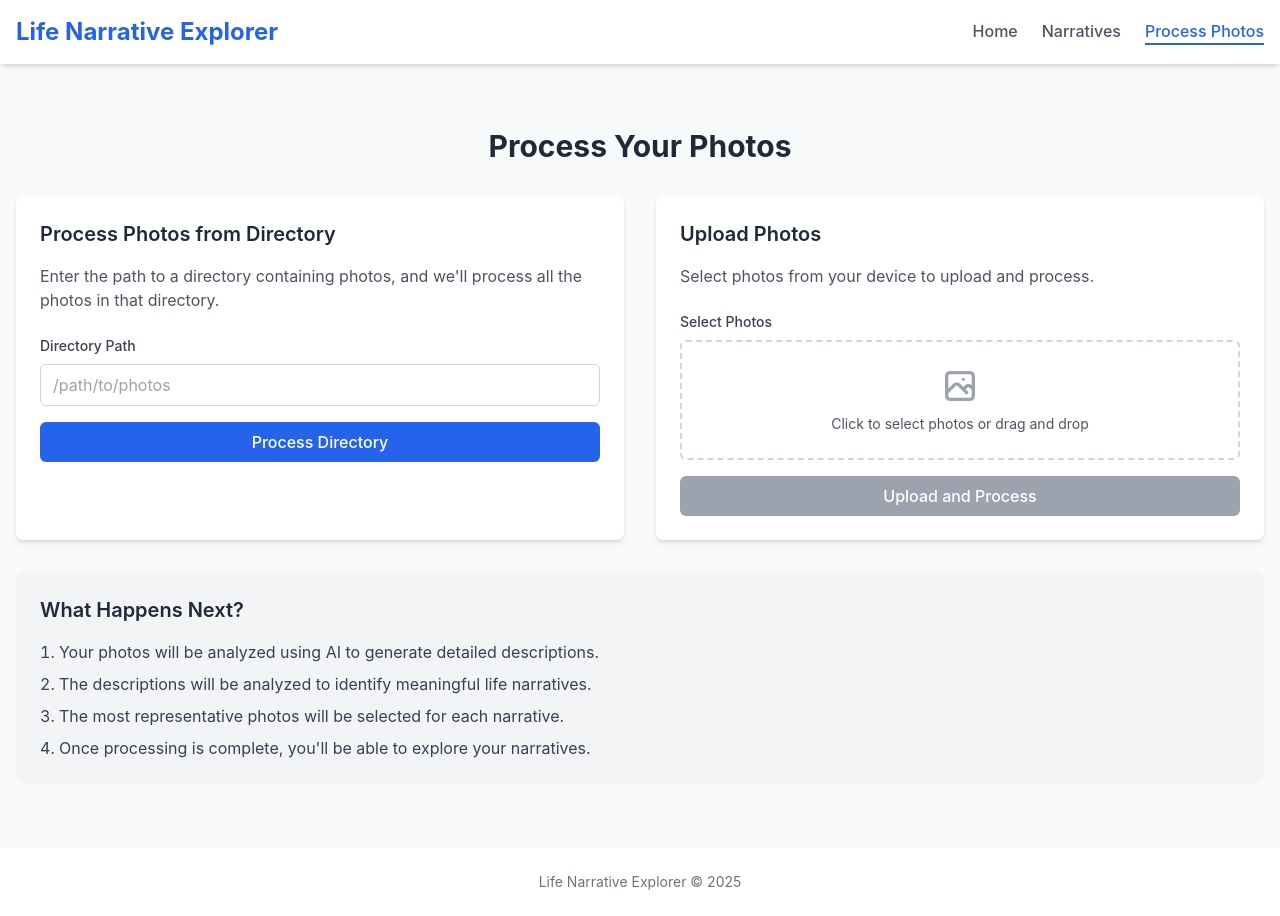
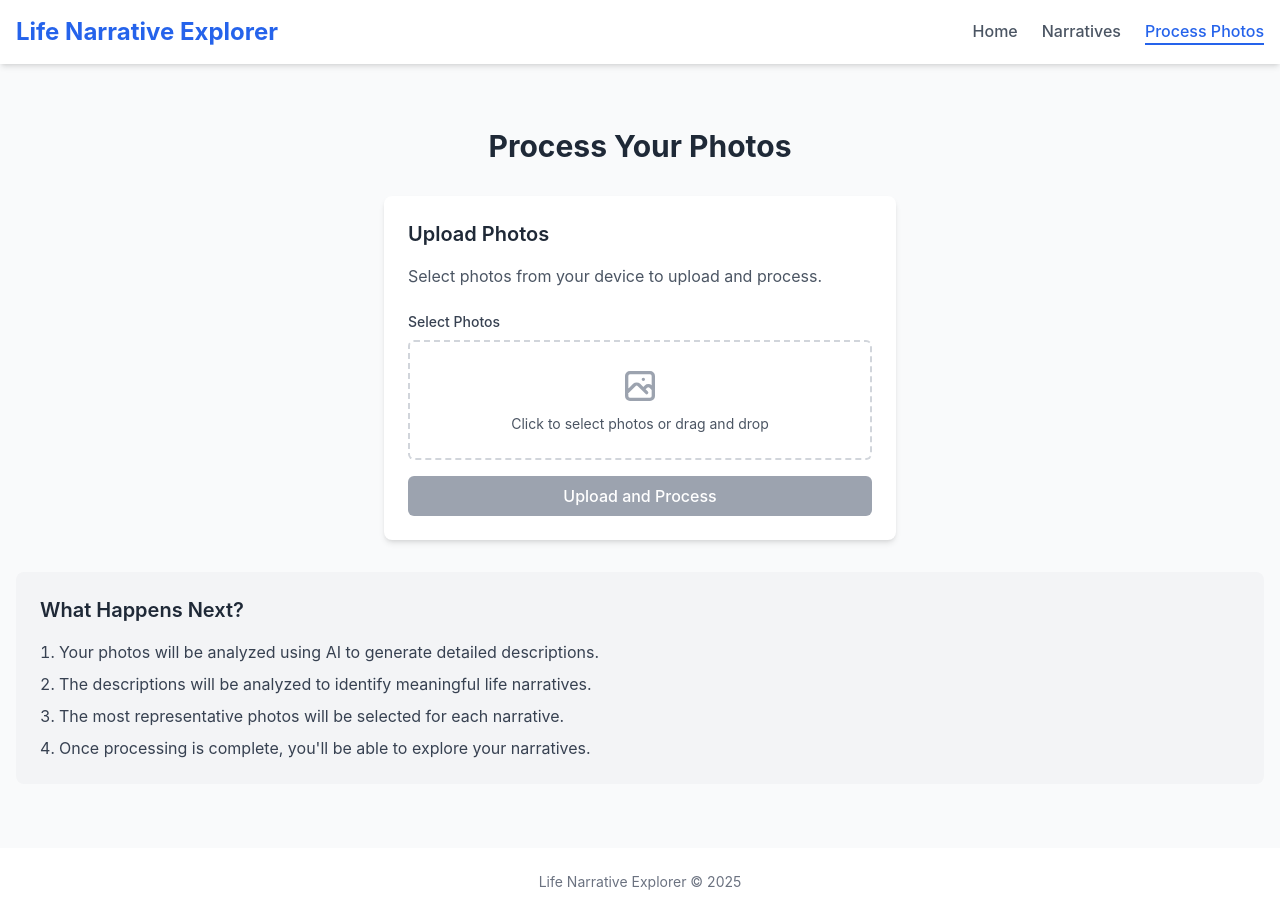
Before and after one commit to rosenpin/TestForDavid, a React (Vite) app in the folder frontend/: page /process in a window 1280 px wide. Built offline with nearby package versions, Linux system fonts and the light colour scheme.

Commit message:
ui fixes

```diff
--- a/frontend/src/pages/ProcessPhotos.jsx
+++ b/frontend/src/pages/ProcessPhotos.jsx
@@ -179,39 +179,7 @@ const ProcessPhotos = () => {
         </div>
       )}
 
-      <div className="grid grid-cols-1 md:grid-cols-2 gap-8">
-        {/* Directory Processing */}
-        <div className="bg-white rounded-lg shadow-md p-6">
-          <h2 className="text-xl font-semibold text-gray-800 mb-4">Process Photos from Directory</h2>
-          <p className="text-gray-600 mb-6">
-            Enter the path to a directory containing photos, and we'll process all the photos in that directory.
-          </p>
-
-          <form onSubmit={handleDirectorySubmit}>
-            <div className="mb-4">
-              <label htmlFor="directoryPath" className="block text-gray-700 text-sm font-medium mb-2">
-                Directory Path
-              </label>
-              <input
-                type="text"
-                id="directoryPath"
-                value={directoryPath}
-                onChange={(e) => setDirectoryPath(e.target.value)}
-                className="w-full px-3 py-2 border border-gray-300 rounded-md focus:outline-none focus:ring-2 focus:ring-blue-500"
-                placeholder="/path/to/photos"
-                disabled={loading}
-              />
-            </div>
-
-            <button
-              type="submit"
-              className="w-full bg-blue-600 hover:bg-blue-700 text-white font-medium py-2 px-4 rounded-md transition duration-300 disabled:bg-gray-400"
-              disabled={loading}
-            >
-              Process Directory
-            </button>
-          </form>
-        </div>
+      <div className="max-w-lg mx-auto">
 
         {/* File Upload */}
         <div className="bg-white rounded-lg shadow-md p-6">
```
Also changed, not shown: 1 other file (tests, documents, lock files or other folders).
